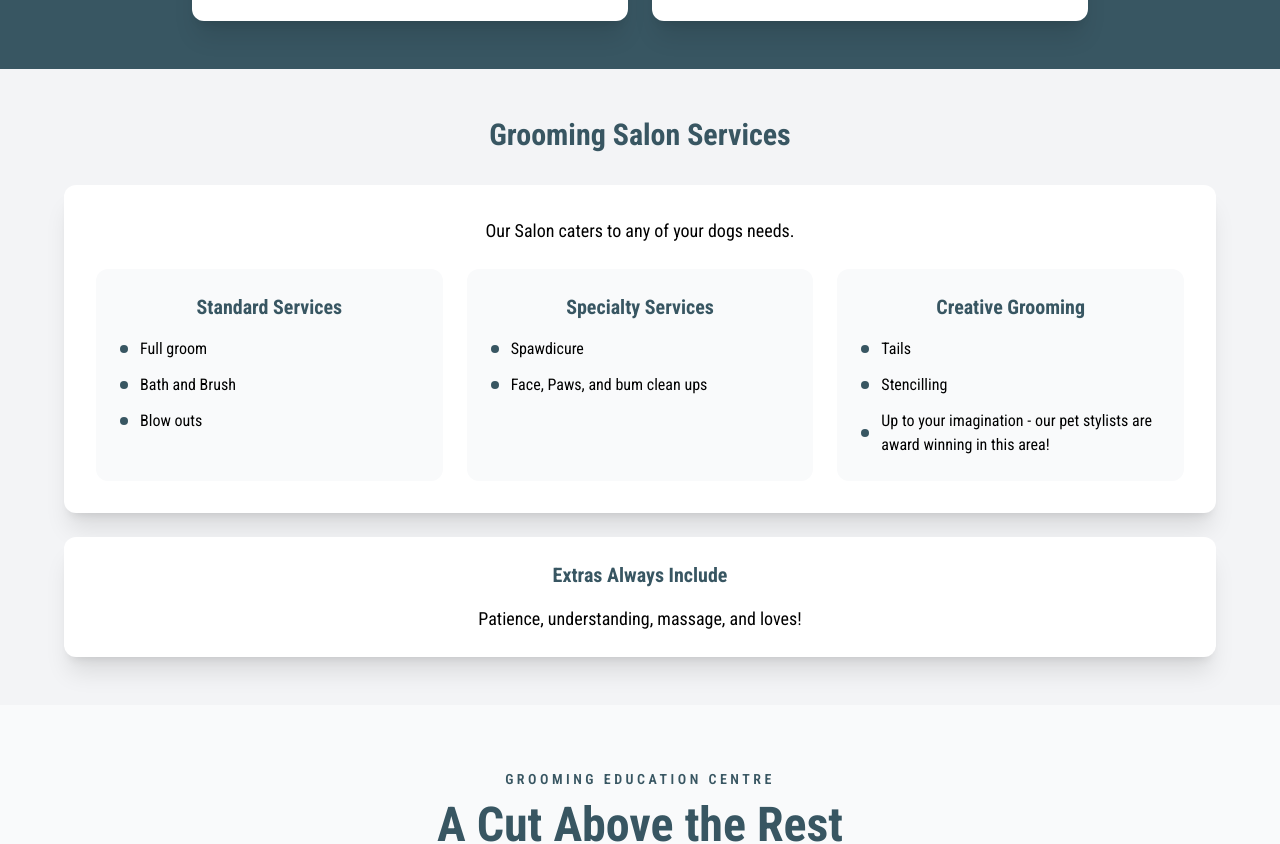
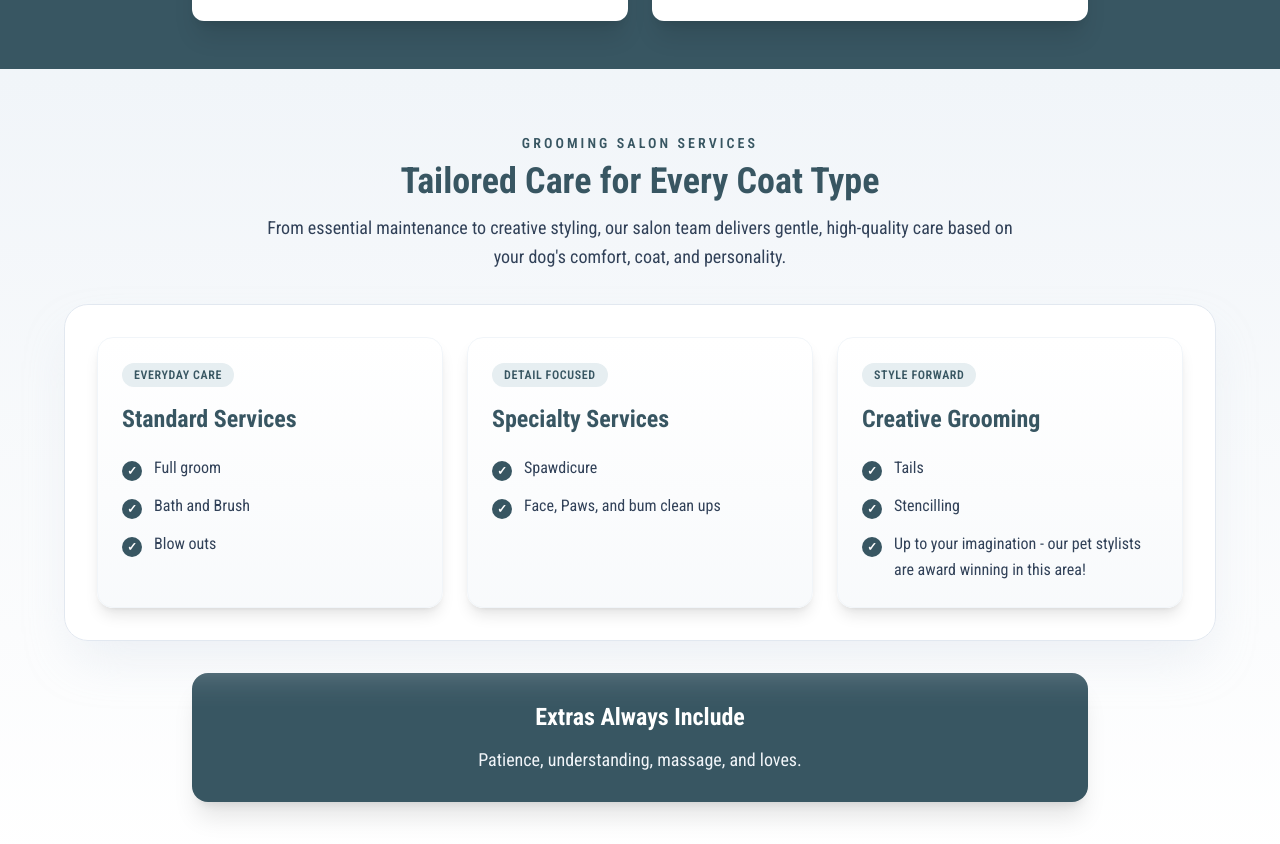
Before and after one commit to matthew-sawatzky/woofs-n-wags, a React (Vite) app: page /grooming in a window 1280 px wide. Shown: the part 1640-2484 px from the top of the page. Built offline with nearby package versions, Linux system fonts and the light colour scheme.

Commit message:
grooming info update

```diff
--- a/src/pages/Grooming.tsx
+++ b/src/pages/Grooming.tsx
@@ -3,6 +3,28 @@ import Footer from "../components/Footer";
 import GroomingImage from "../assets/IMG_3618.jpeg";
 
 function Grooming() {
+  const salonServiceGroups = [
+    {
+      title: "Standard Services",
+      items: ["Full groom", "Bath and Brush", "Blow outs"],
+      accent: "Everyday care",
+    },
+    {
+      title: "Specialty Services",
+      items: ["Spawdicure", "Face, Paws, and bum clean ups"],
+      accent: "Detail focused",
+    },
+    {
+      title: "Creative Grooming",
+      items: [
+        "Tails",
+        "Stencilling",
+        "Up to your imagination - our pet stylists are award winning in this area!",
+      ],
+      accent: "Style forward",
+    },
+  ];
+
   return (
     <>
       <div
@@ -160,125 +182,70 @@ function Grooming() {
       </section>
 
       {/* Grooming Services */}
-      <section className="py-12 px-8 bg-gray-100">
+      <section className="py-16 px-8 bg-gradient-to-b from-slate-100 via-slate-50 to-white">
         <div className="max-w-6xl mx-auto">
-          <h2
-            className="text-3xl font-bold text-center mb-8"
+          <div className="text-center mb-8">
+            <p
+              className="text-sm font-semibold uppercase tracking-[0.22em] mb-2"
               style={{ color: "#385662" }}
             >
               Grooming Salon Services
-          </h2>
-
-          <div className="bg-white p-8 rounded-xl shadow-xl mb-6">
-            <p className="text-lg mb-6 text-center">
-              Our Salon caters to any of your dogs needs.
             </p>
-
-            <div className="grid grid-cols-1 md:grid-cols-2 lg:grid-cols-3 gap-6">
-              <div className="bg-gray-50 p-6 rounded-xl">
-                <h3
-                  className="text-xl font-bold mb-4 text-center"
+            <h2
+              className="text-3xl md:text-4xl font-bold mb-3"
               style={{ color: "#385662" }}
             >
-                  Standard Services
+              Tailored Care for Every Coat Type
+            </h2>
+            <p className="text-lg text-slate-700 max-w-3xl mx-auto leading-relaxed">
+              From essential maintenance to creative styling, our salon team
+              delivers gentle, high-quality care based on your dog&apos;s comfort,
+              coat, and personality.
+            </p>
+          </div>
+
+          <div className="bg-white/95 border border-slate-200 p-8 rounded-3xl shadow-2xl shadow-slate-200/70 mb-8 backdrop-blur-sm">
+            <div className="grid grid-cols-1 md:grid-cols-2 lg:grid-cols-3 gap-6">
+              {salonServiceGroups.map((group) => (
+                <article
+                  key={group.title}
+                  className="relative overflow-hidden rounded-2xl border border-slate-100 bg-gradient-to-b from-white to-slate-50 p-6 shadow-lg transition-all duration-300 hover:-translate-y-1 hover:shadow-xl"
+                >
+                  <p
+                    className="inline-flex items-center rounded-full px-3 py-1 text-xs font-semibold uppercase tracking-wider mb-4"
+                    style={{ backgroundColor: "#e6eef1", color: "#385662" }}
+                  >
+                    {group.accent}
+                  </p>
+                  <h3
+                    className="text-2xl font-bold mb-5"
+                    style={{ color: "#385662" }}
+                  >
+                    {group.title}
                   </h3>
                   <div className="space-y-3">
-                  <div className="flex items-center space-x-3">
-                    <div
-                      className="w-2 h-2 rounded-full flex-shrink-0"
+                    {group.items.map((item) => (
+                      <div key={item} className="flex items-start gap-3">
+                        <span
+                          className="mt-1.5 inline-flex h-5 w-5 items-center justify-center rounded-full text-white text-xs font-bold flex-shrink-0"
                           style={{ backgroundColor: "#385662" }}
-                    ></div>
-                    <p>Full groom</p>
+                        >
+                          ✓
+                        </span>
+                        <p className="text-slate-700 leading-relaxed">{item}</p>
                       </div>
-                  <div className="flex items-center space-x-3">
-                    <div
-                      className="w-2 h-2 rounded-full flex-shrink-0"
-                      style={{ backgroundColor: "#385662" }}
-                    ></div>
-                    <p>Bath and Brush</p>
+                    ))}
                   </div>
-                  <div className="flex items-center space-x-3">
-                    <div
-                      className="w-2 h-2 rounded-full flex-shrink-0"
-                      style={{ backgroundColor: "#385662" }}
-                    ></div>
-                    <p>Blow outs</p>
-                  </div>
+                </article>
+              ))}
             </div>
           </div>
 
-              <div className="bg-gray-50 p-6 rounded-xl">
-                <h3
-                  className="text-xl font-bold mb-4 text-center"
-                  style={{ color: "#385662" }}
-                >
-                  Specialty Services
-                </h3>
-                <div className="space-y-3">
-                  <div className="flex items-center space-x-3">
-                    <div
-                      className="w-2 h-2 rounded-full flex-shrink-0"
-                      style={{ backgroundColor: "#385662" }}
-                    ></div>
-                    <p>Spawdicure</p>
-                  </div>
-                  <div className="flex items-center space-x-3">
-                    <div
-                      className="w-2 h-2 rounded-full flex-shrink-0"
-                      style={{ backgroundColor: "#385662" }}
-                    ></div>
-                    <p>Face, Paws, and bum clean ups</p>
-                  </div>
-                </div>
-              </div>
-
-              <div className="bg-gray-50 p-6 rounded-xl">
-                <h3
-                  className="text-xl font-bold mb-4 text-center"
-                  style={{ color: "#385662" }}
-                >
-                  Creative Grooming
-                </h3>
-                <div className="space-y-3">
-                  <div className="flex items-center space-x-3">
-                    <div
-                      className="w-2 h-2 rounded-full flex-shrink-0"
-                      style={{ backgroundColor: "#385662" }}
-                    ></div>
-                    <p>Tails</p>
-                  </div>
-                  <div className="flex items-center space-x-3">
-                    <div
-                      className="w-2 h-2 rounded-full flex-shrink-0"
-                      style={{ backgroundColor: "#385662" }}
-                    ></div>
-                    <p>Stencilling</p>
-                  </div>
-                  <div className="flex items-center space-x-3">
-                    <div
-                      className="w-2 h-2 rounded-full flex-shrink-0"
-                      style={{ backgroundColor: "#385662" }}
-                    ></div>
-                    <p>
-                      Up to your imagination - our pet stylists are award
-                      winning in this area!
-                    </p>
-                  </div>
-                </div>
-              </div>
-            </div>
-          </div>
-
-          <div className="text-center">
-            <div className="bg-white p-6 rounded-xl shadow-xl">
-              <h3
-                className="text-xl font-bold mb-4"
-                style={{ color: "#385662" }}
-              >
-                Extras Always Include
-              </h3>
-              <p className="text-lg">
-                Patience, understanding, massage, and loves!
+          <div className="text-center max-w-4xl mx-auto">
+            <div className="rounded-2xl p-7 shadow-xl text-white" style={{ backgroundColor: "#385662" }}>
+              <h3 className="text-2xl font-bold mb-3">Extras Always Include</h3>
+              <p className="text-lg text-slate-100 leading-relaxed">
+                Patience, understanding, massage, and loves.
               </p>
             </div>
           </div>
```
Lines whose indentation alone changed are shown as unchanged.
